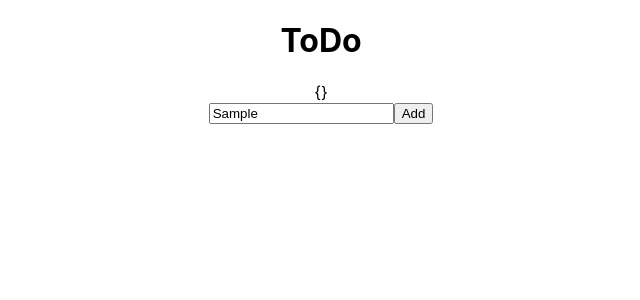
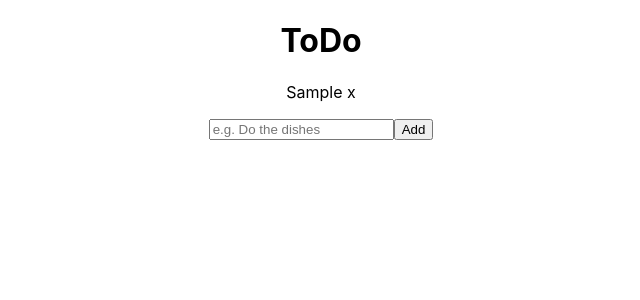
Before and after one commit to taskinoz/React-Todo, a React (Create React App) app: page / in a window 1280 px wide. Both pictures are taken after typing "Sample" into the empty fields and a click on the button "Add". Shown: the top 300 px of the page, without its empty margins (319-959 px from the left). Built offline with nearby package versions, Linux system fonts and the light colour scheme.

Commit message:
Added input logic

```diff
--- a/src/Components/Input.jsx
+++ b/src/Components/Input.jsx
@@ -6,12 +6,14 @@ const ToDoInput = ({
     updateList,
 }) => {
 
-    const [input, setInput] = useState();
+    const [input, setInput] = useState("");
 
     const handleKeyDown = (event) => {
         console.log(event);
-        if (event.key === 'Enter') {
+        if (event.key === 'Enter' || event.type === 'click') {
+            console.log(input);
             updateList({ [Object.keys(list).length]: input })
+            setInput("");
         }
     }
 
@@ -20,7 +22,7 @@ const ToDoInput = ({
             <Form.Control
                 placeholder='e.g. Do the dishes'
                 value={input}
-                onChange={e => setInput(e.target.val)}
+                onChange={(e) => {console.log(e.target.value); setInput(e.target.value)}}
                 onKeyDown={handleKeyDown}
             />
             <Button onClick={handleKeyDown}>Add</Button>
--- a/src/Components/List.jsx
+++ b/src/Components/List.jsx
@@ -1,10 +1,11 @@
 const ToDoList = ({
-    list
+    list,
+    updateList,
 }) => {
   return (
-    <>
-      {JSON.stringify(list)}
-    </>
+    (Object.keys(list)).map(item =>
+      <p>{list[item]} <span onClick={() => updateList(item,true)}>x</span></p>
+    )
   );
 }
 
```
